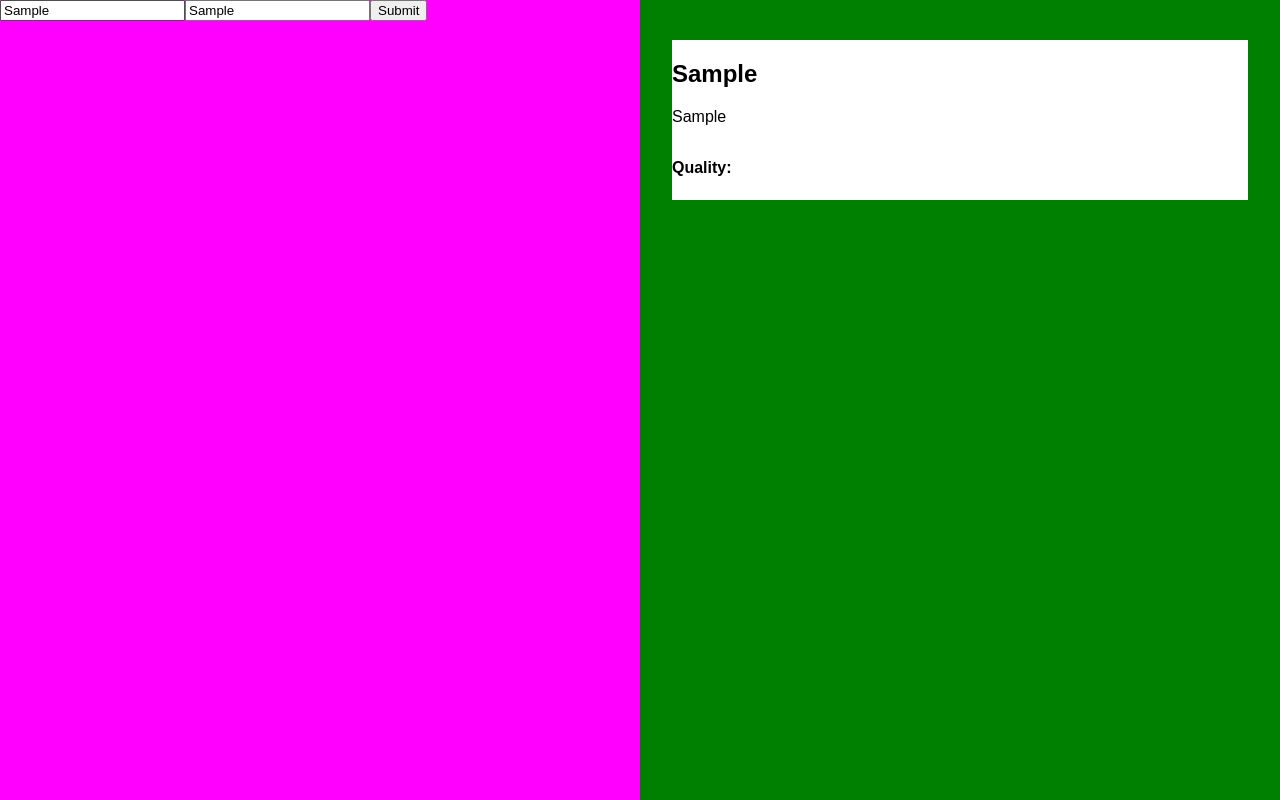
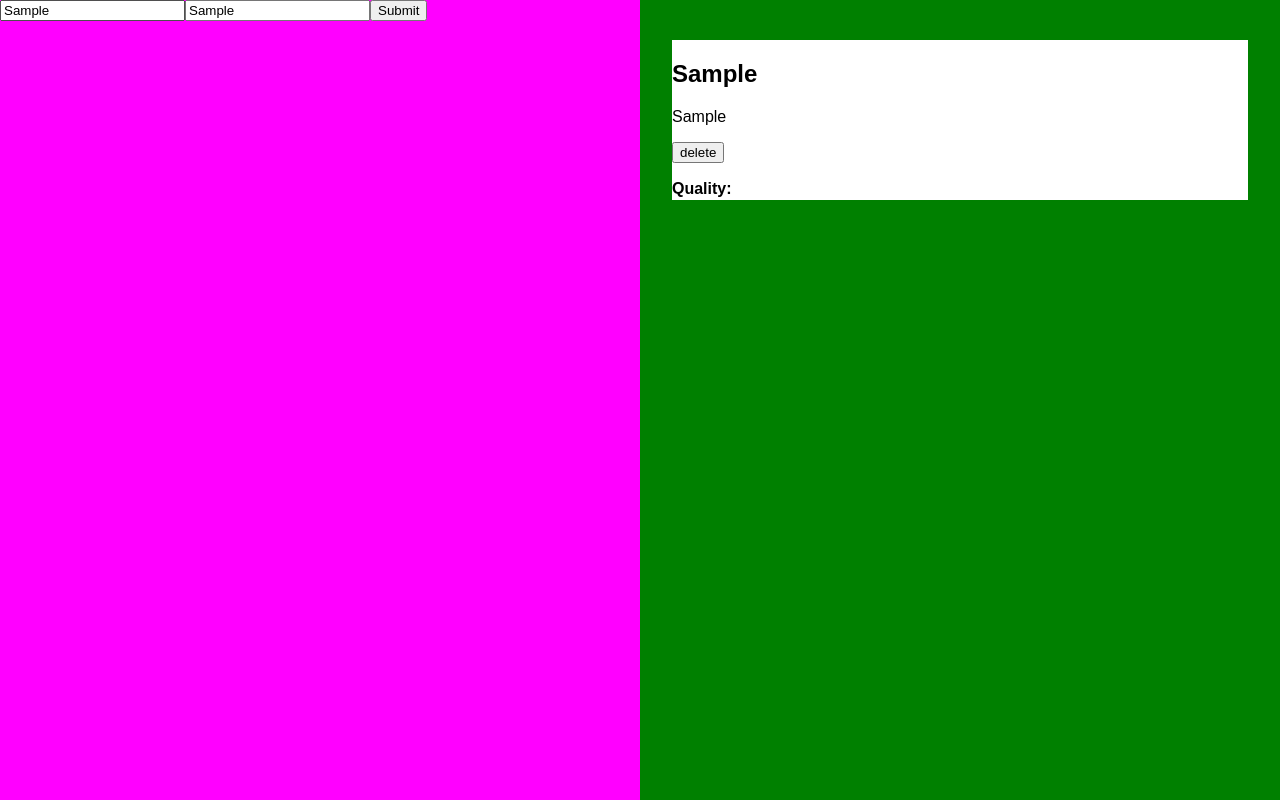
Before and after one commit to SageVanGogt/idea-box-react, a React (Create React App) app: page / in a window 1280 px wide. Both pictures are taken after typing "Sample", "Sample" into the empty fields and a click on the input 398 px from the left and 10 px from the top of the page. Built offline with nearby package versions, Linux system fonts and the light colour scheme.

Commit message:
Add delete functionality
Cards are removed from the page and removed from local storage onClick at the card button 'delete'

```diff
--- a/src/components/App.js
+++ b/src/components/App.js
@@ -12,9 +12,15 @@ class App extends Component {
 
     this.addToIdeaList = this.addToIdeaList.bind(this);
     this.editCardText = this.editCardText.bind(this);
+    this.fetchLocalIdeas = this.fetchLocalIdeas.bind(this);
+    this.removeIdea = this.removeIdea.bind(this);
   }
 
   componentDidMount() {
+    this.fetchLocalIdeas();
+  }
+
+  fetchLocalIdeas() {
     const localIdeas = [];
 
     for (let i = 0; i < localStorage.length; i++) {
@@ -24,10 +30,14 @@ class App extends Component {
     }
 
     if(localIdeas) {
-      this.setState({
-        ideasArray: localIdeas
-      });
+      this.handleStateChange(localIdeas);
     }
+  }
+
+  handleStateChange(ideasArray) {
+    this.setState({
+      ideasArray
+    });
   }
 
   addToIdeaList(title, body) {
@@ -35,11 +45,17 @@ class App extends Component {
     const newIdea = {cardId, title, body};
     const updatedIdeasArray = [...this.state.ideasArray, newIdea];
 
-    this.setState({
-      ideasArray: updatedIdeasArray
-    })
+    this.handleStateChange(updatedIdeasArray);
+    this.sendToLocalStorage(newIdea);
+  }
 
-    this.sendToLocalStorage(newIdea);
+  removeIdea(cardIdToDelete) {
+    const updatedIdeasArray = this.state.ideasArray.filter(ideaCard => {
+      return ideaCard.cardId !== cardIdToDelete;
+    });
+
+    this.handleStateChange(updatedIdeasArray);
+    localStorage.removeItem(cardIdToDelete);
   }
 
   sendToLocalStorage(ideaObj) {
@@ -53,11 +69,10 @@ class App extends Component {
   }
 
   editCardText(event, id, location) {
-    const {textContent, className} = event.target;
+    const {textContent} = event.target;
     const currIdeaCard = this.getFromLocalStorage(id);
 
     currIdeaCard[location] = textContent;
-
     this.sendToLocalStorage(currIdeaCard);
   }
 
@@ -70,6 +85,7 @@ class App extends Component {
         <IdeaList
           ideasArray={this.state.ideasArray}
           editCardText={this.editCardText}
+          removeIdea={this.removeIdea}
         />
       </div>
     );
--- a/src/components/IdeaCard.js
+++ b/src/components/IdeaCard.js
@@ -2,12 +2,13 @@ import React from 'react';
 import './styles/IdeaCard.css';
 
 const IdeaCard = (props) => {
-  const {idea, editCardText} = props;
+  const {idea, editCardText, removeIdea} = props;
 
   return(
     <div className="idea-card" id={idea.cardId}>
       <h2 className="idea-name" onBlur={(event) => editCardText(event, idea.cardId, 'title')} contentEditable>{idea.title}</h2>
       <p className="idea-body" onBlur={(event) => editCardText(event, idea.cardId, 'body')} contentEditable>{idea.body}</p>
+      <button className="idea-delete" onClick={() => removeIdea(idea.cardId)}>delete</button>
       <div className="idea-quality">
         <img src="" alt=""/>
         <img src="" alt=""/>
--- a/src/components/IdeaList.js
+++ b/src/components/IdeaList.js
@@ -8,6 +8,7 @@ const IdeaList = (props) => {
       <IdeaCard
         idea={idea}
         editCardText={props.editCardText}
+        removeIdea={props.removeIdea}
       />
     )
   })
```
